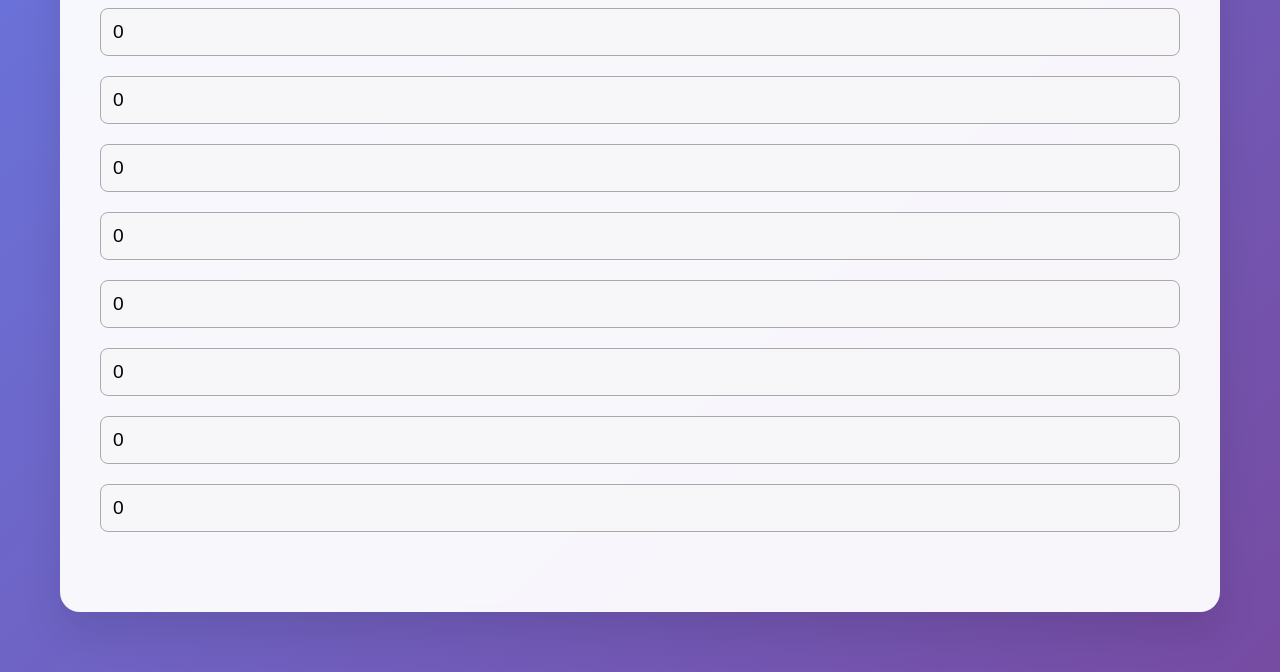
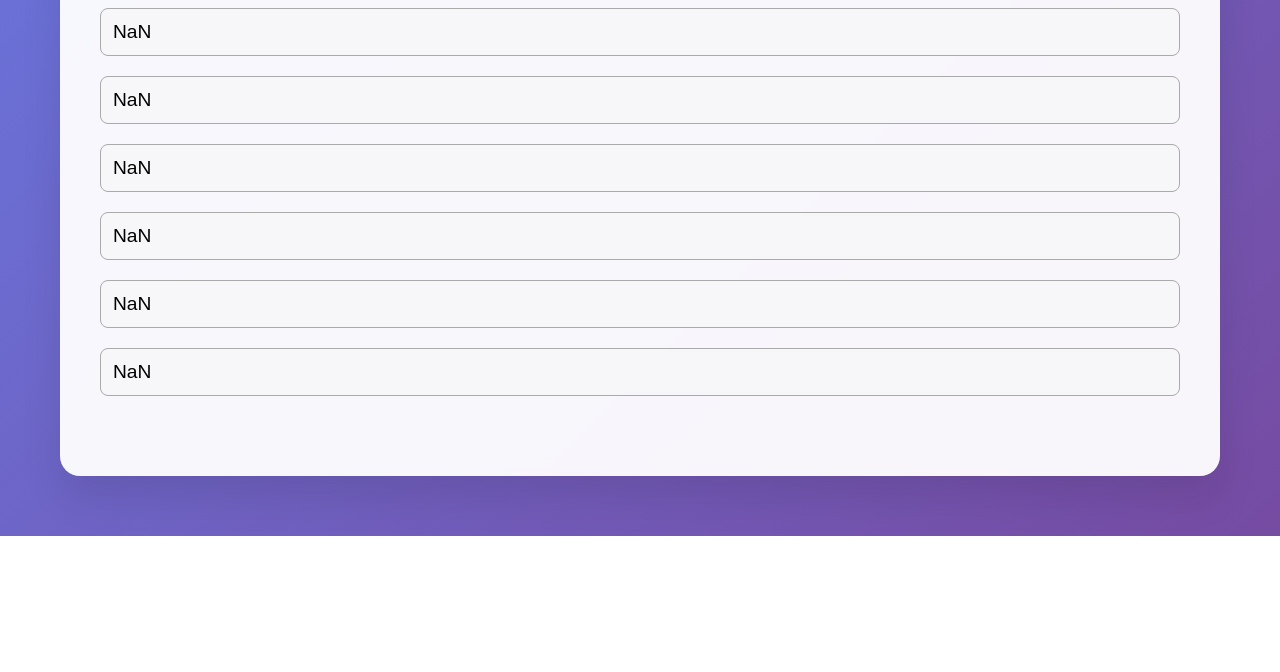
Before and after one commit to Yostage/yostage.github.io, a plain HTML site: page index.html in a window 1280 px wide. Shown: the part 664-1336 px from the top of the page. After the commit the page ends 1200 px from the top, so only its background shows below. Drawn offline with Linux system fonts and the light colour scheme.

Commit message:
implement coring algorithm

```diff
--- a/index.html
+++ b/index.html
@@ -213,8 +213,6 @@
                     <input type="text" class="output-box" readonly style="padding: 12px; border-radius: 8px; border: 1px solid #aaa; font-size: 1.2rem; background: #f7f7fa;">
                     <input type="text" class="output-box" readonly style="padding: 12px; border-radius: 8px; border: 1px solid #aaa; font-size: 1.2rem; background: #f7f7fa;">
                     <input type="text" class="output-box" readonly style="padding: 12px; border-radius: 8px; border: 1px solid #aaa; font-size: 1.2rem; background: #f7f7fa;">
-                    <input type="text" class="output-box" readonly style="padding: 12px; border-radius: 8px; border: 1px solid #aaa; font-size: 1.2rem; background: #f7f7fa;">
-                    <input type="text" class="output-box" readonly style="padding: 12px; border-radius: 8px; border: 1px solid #aaa; font-size: 1.2rem; background: #f7f7fa;">
                 </div>
             </section>
         </main>
@@ -258,13 +256,43 @@
                 });
             });
 
-            // Numeric core sum logic
+            // Numeric core output logic with all 6 permutations of *, -, /
             function updateOutputs() {
                 const inputs = Array.from(document.querySelectorAll('.core-input'));
-                const values = inputs.map(input => Number(input.value) || 0);
-                const sum = values.reduce((a, b) => a + b, 0);
-                document.querySelectorAll('.output-box').forEach(box => {
-                    box.value = sum;
+                const [A, B, C, D] = inputs.map(input => Number(input.value) || 0);
+
+                // All 6 permutations of ['*', '-', '/']
+                function getPermutations(arr) {
+                    if (arr.length === 1) return [arr];
+                    const perms = [];
+                    for (let i = 0; i < arr.length; i++) {
+                        const rest = arr.slice(0, i).concat(arr.slice(i + 1));
+                        for (const perm of getPermutations(rest)) {
+                            perms.push([arr[i], ...perm]);
+                        }
+                    }
+                    return perms;
+                }
+                const uniqueOpsPerms = getPermutations(['*', '-', '/']); // 6 permutations
+
+                // Build and evaluate each expression
+                const results = uniqueOpsPerms.map(ops => {
+                    const expr = `(((${A} ${ops[0]} ${B}) ${ops[1]} ${C}) ${ops[2]} ${D})`;
+                    try {
+                        const val = Function('"use strict";return (' + expr + ')')();
+                        if (isFinite(val)) {
+                            return val;
+                        } else {
+                            return 'NaN';
+                        }
+                    } catch {
+                        return 'NaN';
+                    }
+                });
+
+                // Set output boxes (first 6 get values, last 2 are blank)
+                document.querySelectorAll('.output-box').forEach((box, i) => {
+                    box.value = results[i] !== undefined ? results[i] : '';
                 });
             }
             document.querySelectorAll('.core-input').forEach(input => {
```
